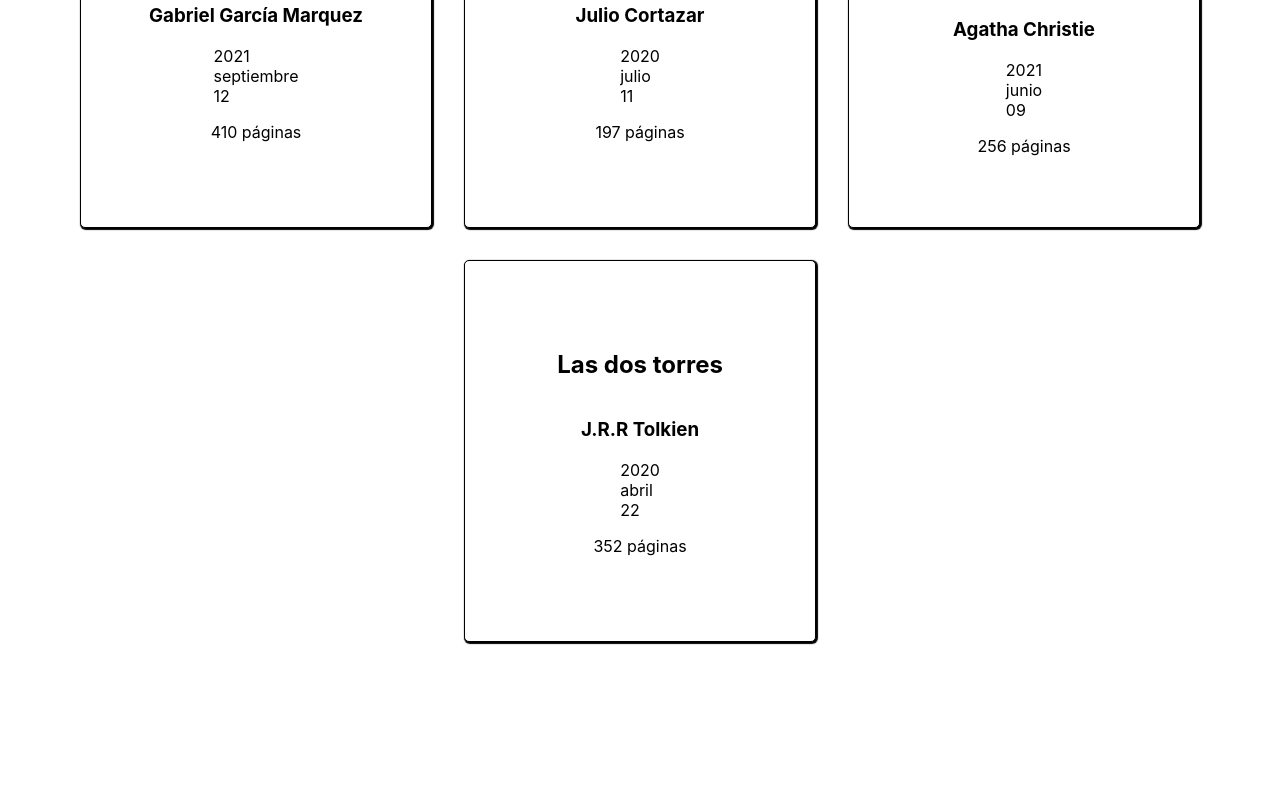
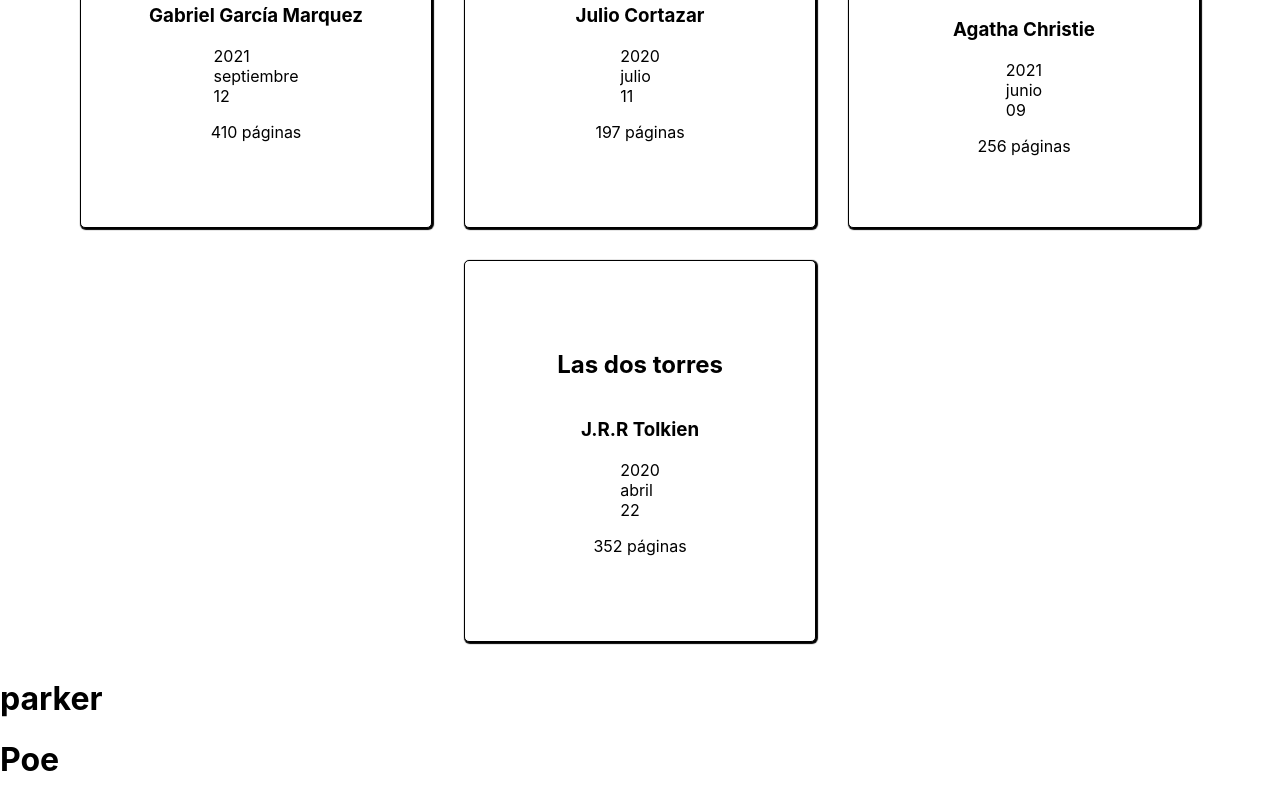
Before and after one commit to gabrielgolzman/austral-proyecto-2023, a React (Create React App) app: page / in a window 1280 px wide. Shown: the part 288-1088 px from the top of the page. Before the commit the page ends 946 px from the top, so only its background shows below. Built offline with nearby package versions, Linux system fonts and the light colour scheme.

Commit message:
class 4 first part

```diff
--- a/src/App.js
+++ b/src/App.js
@@ -1,6 +1,7 @@
 import "./App.css";
 
 import Books from "./components/books/Books";
+import Persons from "./components/persons/Persons";
 
 const App = () => {
   const books = [
@@ -29,11 +30,13 @@
       pageCount: 352,
     },
   ];
+  const names = ["parker", "Simmons", "Lewis", "Poe"];
   return (
     <div>
       <h1>Books Champion App!</h1>
       <p>¡Quiero leer libros!</p>
       <Books books={books} />
+      <Persons personsNames={names} />
     </div>
   );
 };
--- /dev/null
+++ b/src/components/person/Person.js
@@ -0,0 +1,5 @@
+const Person = ({ name }) => {
+  return <h1>{name}</h1>;
+};
+
+export default Person;
--- /dev/null
+++ b/src/components/persons/Persons.js
@@ -0,0 +1,11 @@
+import Person from "../person/Person";
+
+const Persons = ({ personsNames }) => {
+  const filteredNames = personsNames
+    .filter((person) => person.toUpperCase().startsWith("P"))
+    .map((name) => <Person name={name} />);
+
+  return <>{filteredNames}</>;
+};
+
+export default Persons;
```
